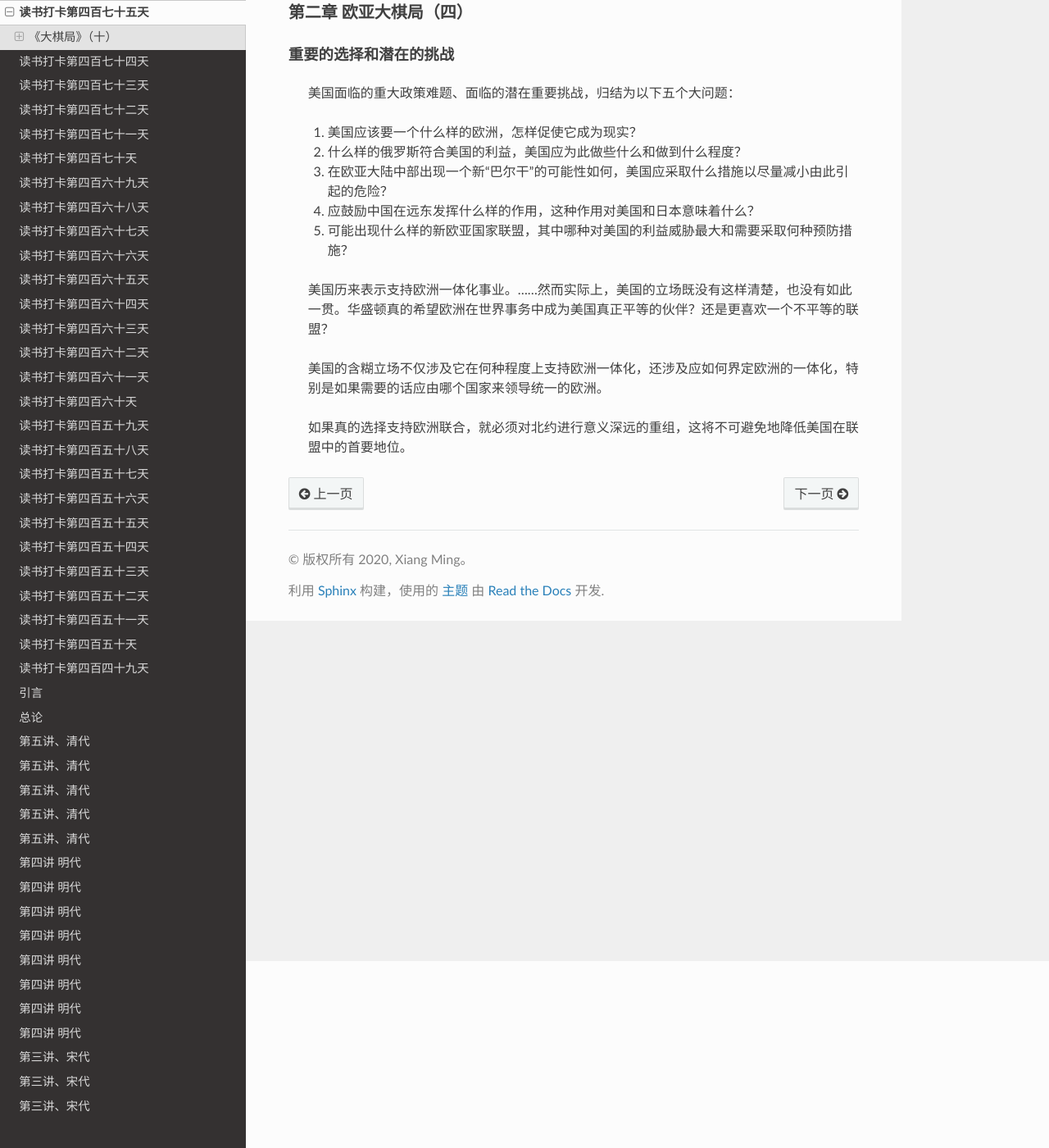
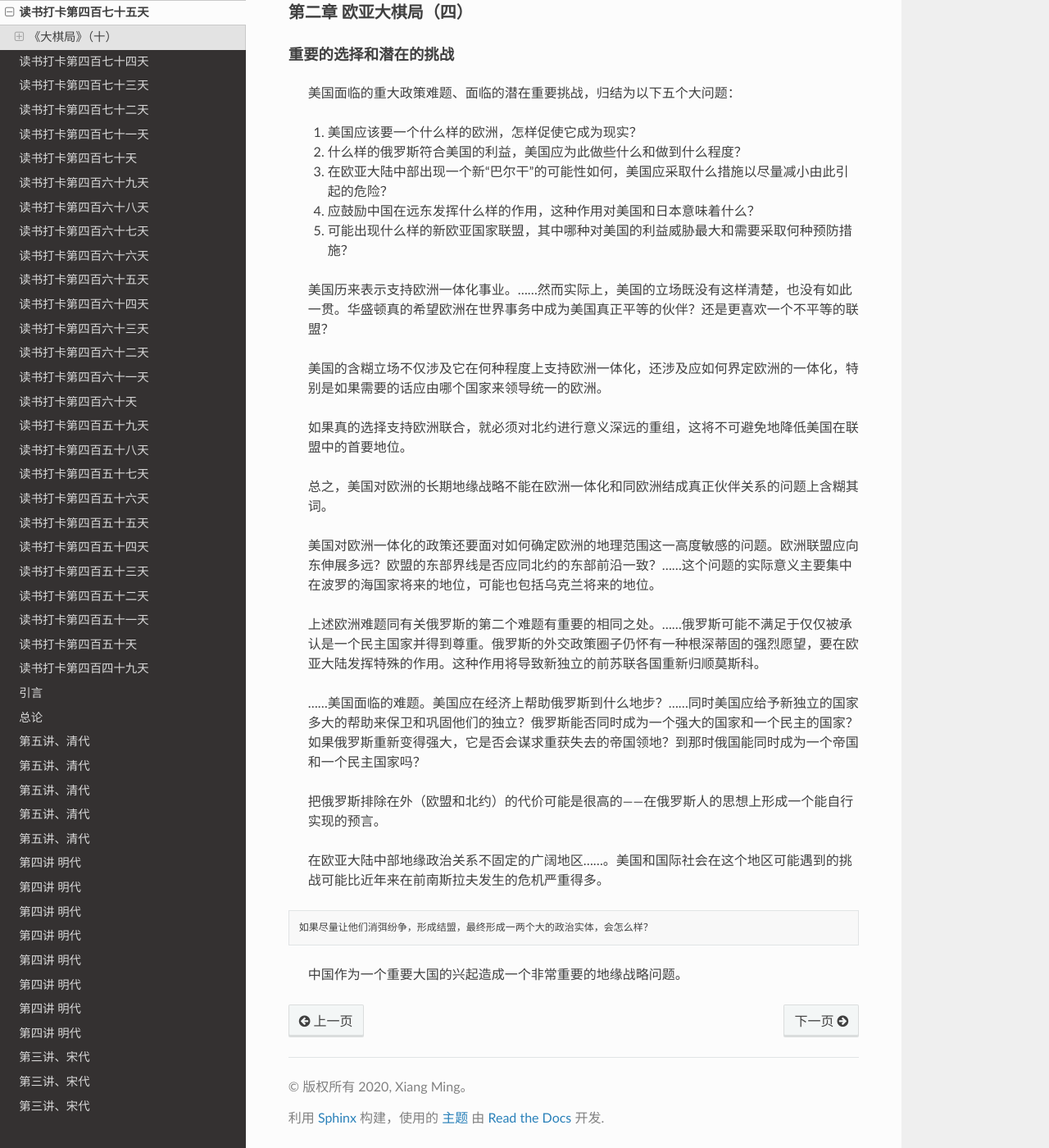
Before and after one commit to xiangming1975/reading, a Sphinx documentation site: the page built from source/2021-11-13.md, in a window 1280 px wide and 1400 px high, scrolled down 228 px. Shown: the whole window at 82% size. Built offline with Sphinx 7.4.7 and the Read the Docs theme 2.0.0, drawn with Linux system fonts in a browser that asks for light colours.

Commit message:
大棋局

````diff
--- a/source/2021-11-13.md
+++ b/source/2021-11-13.md
@@ -15,3 +15,19 @@
 > 美国的含糊立场不仅涉及它在何种程度上支持欧洲一体化，还涉及应如何界定欧洲的一体化，特别是如果需要的话应由哪个国家来领导统一的欧洲。
 
 > 如果真的选择支持欧洲联合，就必须对北约进行意义深远的重组，这将不可避免地降低美国在联盟中的首要地位。
+
+> 总之，美国对欧洲的长期地缘战略不能在欧洲一体化和同欧洲结成真正伙伴关系的问题上含糊其词。
+
+> 美国对欧洲一体化的政策还要面对如何确定欧洲的地理范围这一高度敏感的问题。欧洲联盟应向东伸展多远？欧盟的东部界线是否应同北约的东部前沿一致？……这个问题的实际意义主要集中在波罗的海国家将来的地位，可能也包括乌克兰将来的地位。
+
+> 上述欧洲难题同有关俄罗斯的第二个难题有重要的相同之处。……俄罗斯可能不满足于仅仅被承认是一个民主国家并得到尊重。俄罗斯的外交政策圈子仍怀有一种根深蒂固的强烈愿望，要在欧亚大陆发挥特殊的作用。这种作用将导致新独立的前苏联各国重新归顺莫斯科。
+
+> ……美国面临的难题。美国应在经济上帮助俄罗斯到什么地步？……同时美国应给予新独立的国家多大的帮助来保卫和巩固他们的独立？俄罗斯能否同时成为一个强大的国家和一个民主的国家？如果俄罗斯重新变得强大，它是否会谋求重获失去的帝国领地？到那时俄国能同时成为一个帝国和一个民主国家吗？
+
+> 把俄罗斯排除在外（欧盟和北约）的代价可能是很高的——在俄罗斯人的思想上形成一个能自行实现的预言。
+
+> 在欧亚大陆中部地缘政治关系不固定的广阔地区……。美国和国际社会在这个地区可能遇到的挑战可能比近年来在前南斯拉夫发生的危机严重得多。
+```
+如果尽量让他们消弭纷争，形成结盟，最终形成一两个大的政治实体，会怎么样？
+```
+> 中国作为一个重要大国的兴起造成一个非常重要的地缘战略问题。
````
